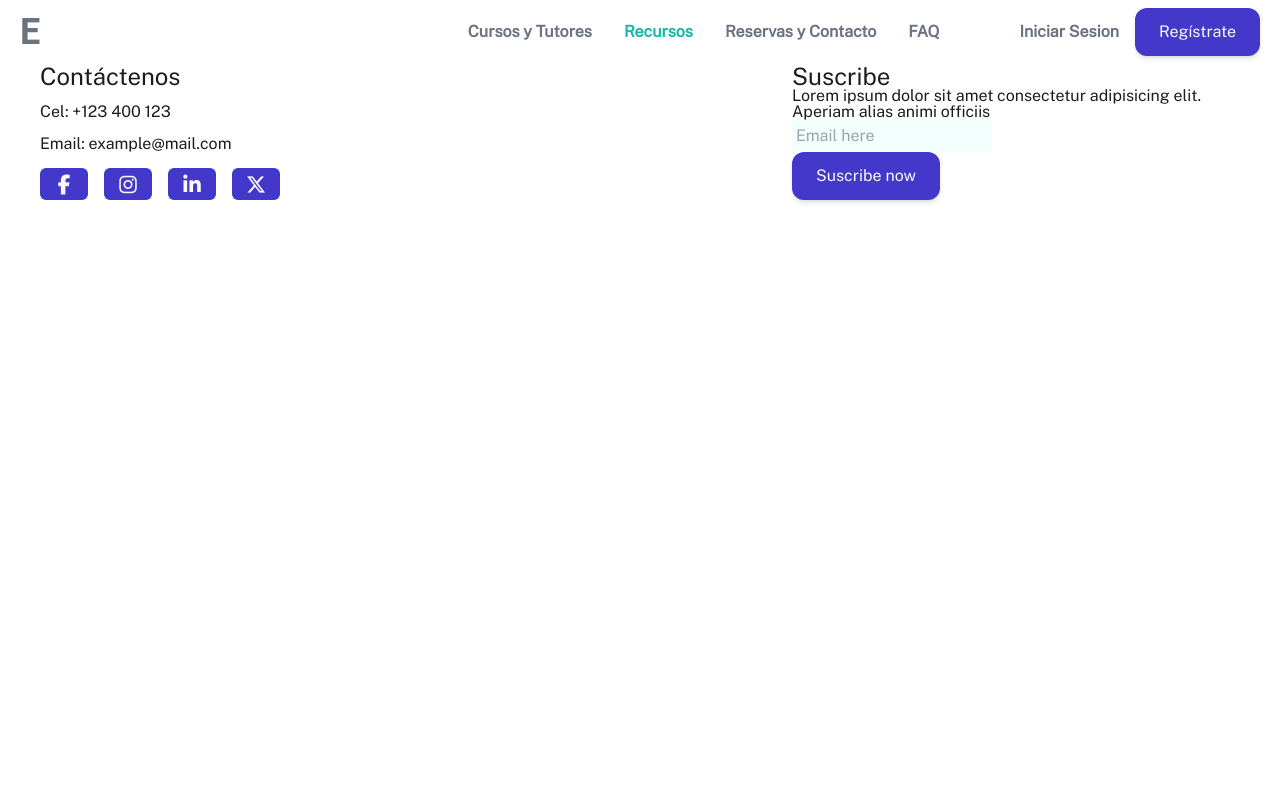
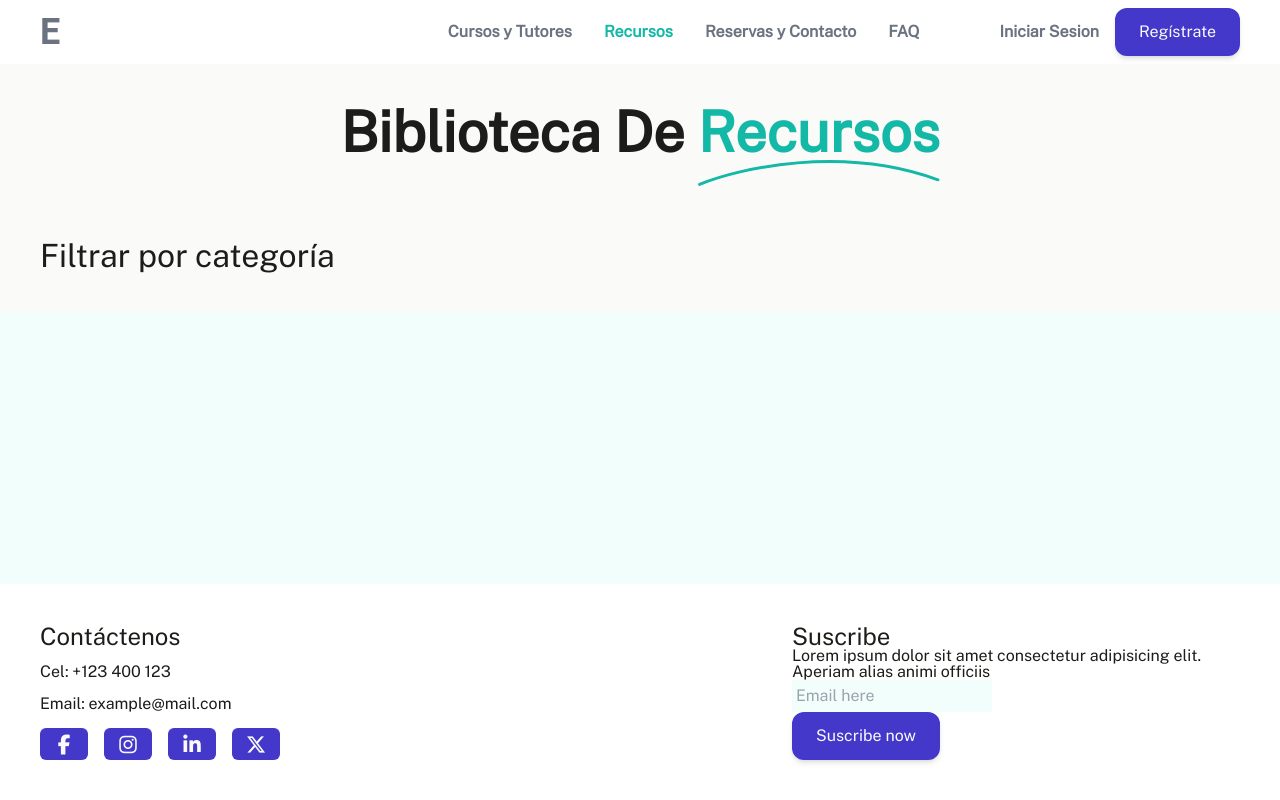
Before and after one commit to vtroitino-uade/Eureka, a website: page recursos.html in a window 1280 px wide. Drawn offline with nearby package versions, Linux system fonts and the light colour scheme; a web font is replaced by a local one.

Commit message:
Add new SVG asset for recursos page; update cursos and recursos layouts and styles

```diff
--- a/recursos.html
+++ b/recursos.html
@@ -9,12 +9,27 @@
       crossorigin="anonymous"
     ></script>
     <link rel="stylesheet" href="./src/output.css" />
-    <title>Eureka</title>
+    <title>Eureka | Recursos</title>
   </head>
-  <body class="min-h-screen overflow-x-hidden">
+  <body class="flex flex-col min-h-screen overflow-x-hidden">
     <header id="header-placeholder" class=""></header>
     <main class="flex flex-1 flex-col bg-[#F2FEFB]">
-
+      <div class="flex flex-col gap-20 bg-white p-10">
+        <h2 class="text-center">
+          Biblioteca De
+          <span class="relative text-teal-500">
+            Recursos
+            <img
+              class="absolute left-0"
+              src="./assets/svg/vector-3.svg"
+              alt="Subrayado decorativo"
+            />
+          </span>
+        </h2>
+        <div>
+          <h3>Filtrar por categoría</h3>
+        </div>
+      </div>
     </main>
     <footer id="footer-placeholder"></footer>
   </body>
--- a/src/html/footer.html
+++ b/src/html/footer.html
@@ -1,4 +1,4 @@
-<div class="flex justify-between gap-10 pb-10 px-10">
+<div class="flex justify-between gap-10 p-10">
   <div class="flex flex-1 flex-col justify-between">
     <p>Contáctenos</p>
     <p class="text-p-sm-desktop">Cel: +123 400 123</p>
--- a/src/html/header.html
+++ b/src/html/header.html
@@ -1,4 +1,4 @@
-<nav id="navbar" class="flex items-center justify-between h-auto py-2 px-5">
+<nav id="navbar" class="flex items-center justify-between h-auto py-2 px-10">
   <a id="logo" href="./index.html" class="font-title text-4xl">E</a>
   <div class="flex md:gap-20">
     <ul class="flex flex-wrap items-center justify-center gap-4 md:gap-8">
--- a/tailwind.config.js
+++ b/tailwind.config.js
@@ -17,8 +17,8 @@ module.exports = {
         "h1-mobile": ["3rem", { lineHeight: "3rem" }],
         "h2-desktop": ["3.5rem", { lineHeight: "3.5rem", fontWeight: "600" }],
         "h2-mobile": ["2rem", { lineHeight: "2rem", fontWeight: "600" }],
-        "h3-desktop": ["2rem", { lineHeight: "2rem", fontWeight: "600" }],
-        "h3-mobile": ["1.5rem", { lineHeight: "1.5rem", fontWeight: "600" }],
+        "h3-desktop": ["2rem", { lineHeight: "2rem", fontWeight: "500" }],
+        "h3-mobile": ["1.5rem", { lineHeight: "1.5rem", fontWeight: "500" }],
         "p-desktop": ["1.5rem", { lineHeight: "1.5rem", fontWeight: "400" }],
         "p-mobile": ["1rem", { lineHeight: "1rem", fontWeight: "400" }],
         "p-sm-desktop": ["1rem", { lineHeight: "1rem", fontWeight: "400" }],
```
Also changed, not shown: cursos.html (+4 -4 lines), assets/svg/vector-3.svg (added), src/output.css.
